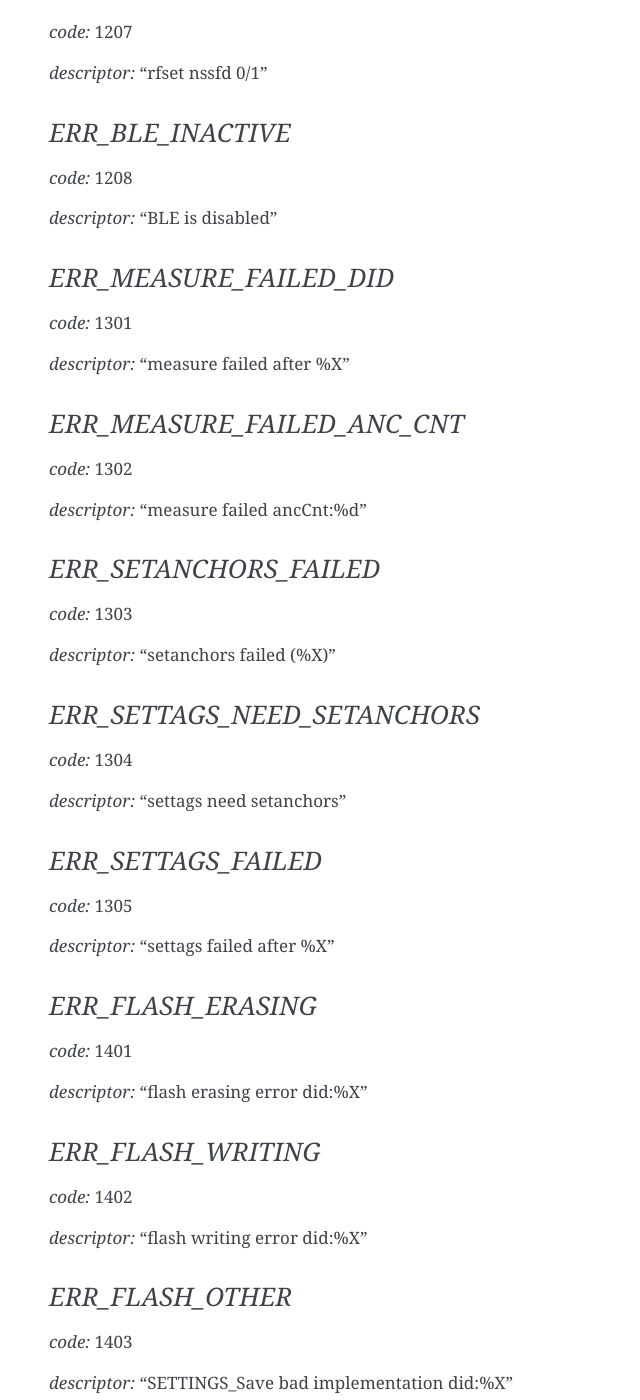
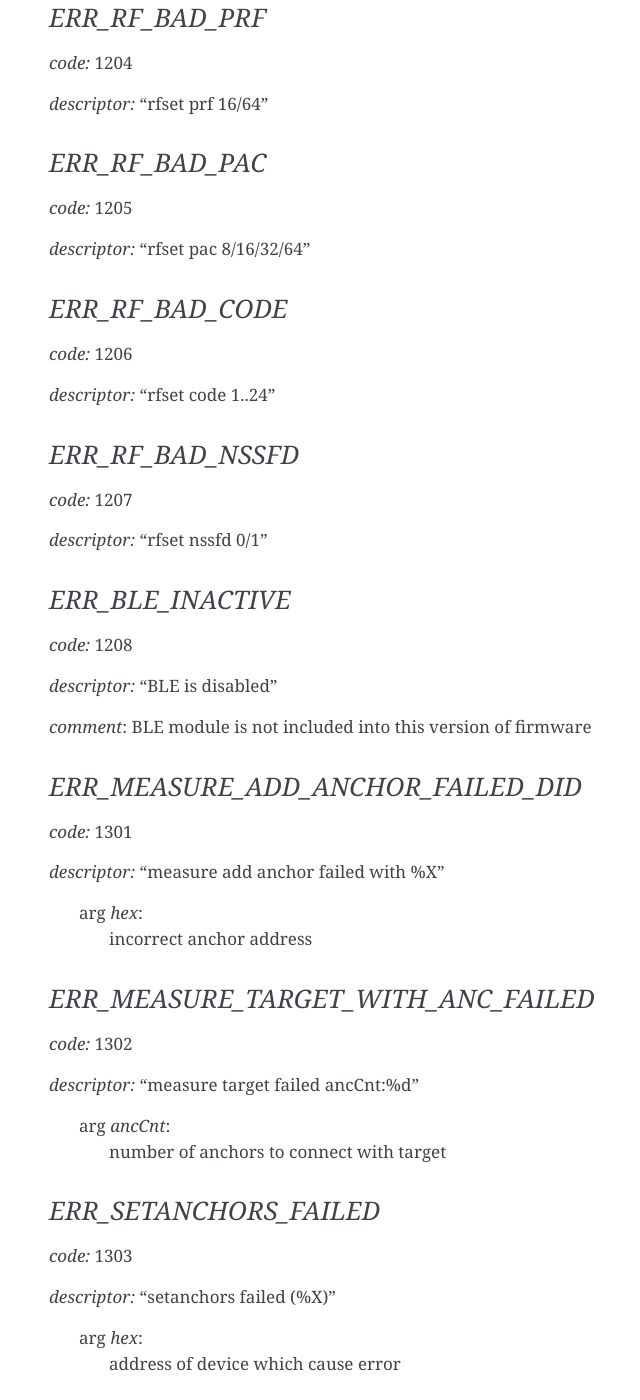
Before and after one commit to blastlab/indoornavi-UWB_firmware, a Sphinx documentation site: the page built from UWB_core/man/source/messages.rst, in a window 1280 px wide and 1400 px high, scrolled down 12371 px. Shown: the whole window, without its empty margins (371-1011 px from the left). Built offline with Sphinx 7.4.7, drawn with Linux system fonts in a browser that asks for light colours; some of the changed text lies outside the part shown.

Commit message:
dodanie komentarzy do err i crit

```diff
--- a/UWB_core/man/source/messages.rst
+++ b/UWB_core/man/source/messages.rst
@@ -67,7 +67,7 @@
 	hex child did
 
  arg *p*:
-	hex parent did
+	hex parent did, parent for sink is always 0
 
  arg *n*:
 	number of child hops to sink
@@ -583,6 +583,15 @@
 
 *descriptor:* "%s bad len %d!=%d"
 
+ arg *%s*:
+	function code name
+
+ arg *%d*:
+	received length
+
+ arg *%d*:
+	expected length
+
 .. _ERR_BAD_OPCODE_LEN:
 
 *ERR_BAD_OPCODE_LEN*
@@ -591,6 +600,15 @@
 *code:* 1103
 
 *descriptor:* "%s bad len %d!=%d"
+
+ arg *%s*:
+	function code name
+
+ arg *%d*:
+	received length
+
+ arg *%d*:
+	expected length
 
 .. _ERR_BAD_OPCODE:
 
@@ -618,6 +636,9 @@
 *code:* 1106
 
 *descriptor:* "parent must be an anchor (%X)"
+
+ arg *address of incorrect device*:
+	"address of incorrect device
 
 .. _ERR_RF_BAD_CHANNEL:
 
@@ -691,23 +712,31 @@
 
 *descriptor:* "BLE is disabled"
 
-.. _ERR_MEASURE_FAILED_DID:
+*comment*: BLE module is not included into this version of firmware
 
-*ERR_MEASURE_FAILED_DID*
+.. _ERR_MEASURE_ADD_ANCHOR_FAILED_DID:
+
+*ERR_MEASURE_ADD_ANCHOR_FAILED_DID*
 ------------------------------------------------------------
 
 *code:* 1301
 
-*descriptor:* "measure failed after %X"
+*descriptor:* "measure add anchor failed with %X"
 
-.. _ERR_MEASURE_FAILED_ANC_CNT:
+ arg *hex*:
+	incorrect anchor address
 
-*ERR_MEASURE_FAILED_ANC_CNT*
+.. _ERR_MEASURE_TARGET_WITH_ANC_FAILED:
+
+*ERR_MEASURE_TARGET_WITH_ANC_FAILED*
 ------------------------------------------------------------
 
 *code:* 1302
 
-*descriptor:* "measure failed ancCnt:%d"
+*descriptor:* "measure target failed ancCnt:%d"
+
+ arg *ancCnt*:
+	number of anchors to connect with target
 
 .. _ERR_SETANCHORS_FAILED:
 
@@ -717,6 +746,9 @@
 *code:* 1303
 
 *descriptor:* "setanchors failed (%X)"
+
+ arg *hex*:
+	address of device which cause error
 
 .. _ERR_SETTAGS_NEED_SETANCHORS:
 
@@ -735,6 +767,9 @@
 *code:* 1305
 
 *descriptor:* "settags failed after %X"
+
+ arg *hex*:
+	address of device which cause error
 
 .. _ERR_FLASH_ERASING:
 
@@ -790,6 +825,9 @@
 
 *descriptor:* "LOG_Bin too long base64 message, FC:%xh"
 
+ arg *FC*:
+	hexadecimal function code which cause error
+
 
 .. _critical messages:
 
@@ -814,6 +852,11 @@
 
 *descriptor:* "logger codes aren't uniq, code:%d"
 
+ arg *code*:
+	message code
+
+*comment*: it is logger self test error
+
 .. _CRIT_LOG_CODES_ARE_NOT_MONOTONOUS:
 
 *CRIT_LOG_CODES_ARE_NOT_MONOTONOUS*
@@ -822,6 +865,13 @@
 *code:* 1002
 
 *descriptor:* "logger codes aren't monotonous, code:%d"
+
+ arg *code*:
+	message code
+
+*comment*: it is logger self test error
+
+*comment*: when codes aren't monotonous then probability of error is bigger
 
 
 .. _test messages:
```
Also changed, not shown: UWB_core/man/source/commands.rst (+4 -4 lines), 3 other files.
